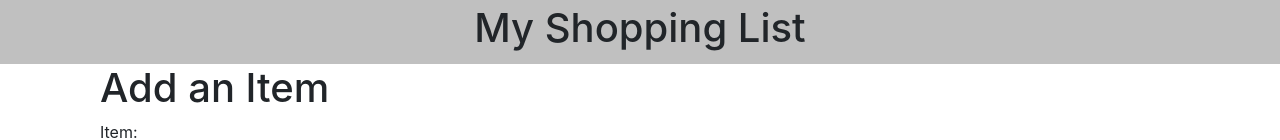
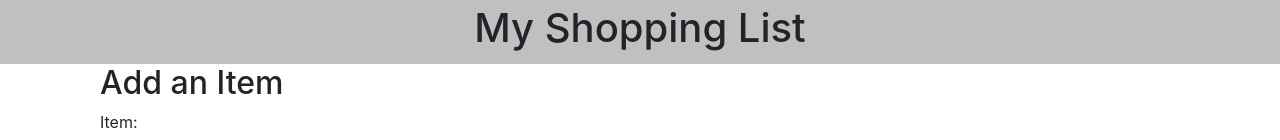
Before and after one commit to dunnmj42/group-fs-react-shopping-list, a React (Create React App) app: page / in a window 1280 px wide. Shown: the top 140 px of the page. Built offline with nearby package versions, Linux system fonts and the light colour scheme; no server answers.

Commit message:
form title

```diff
--- a/src/components/Form/ItemForm.jsx
+++ b/src/components/Form/ItemForm.jsx
@@ -28,7 +28,7 @@ function ItemForm({ addItem }) {
         <div>
             <Container>
                 <Col md={6}>
-                    <h1>Add an Item</h1>
+                    <h2>Add an Item</h2>
                     <Form onSubmit={handleSubmit}>
                         <Form.Row>
                             <Col>
```
